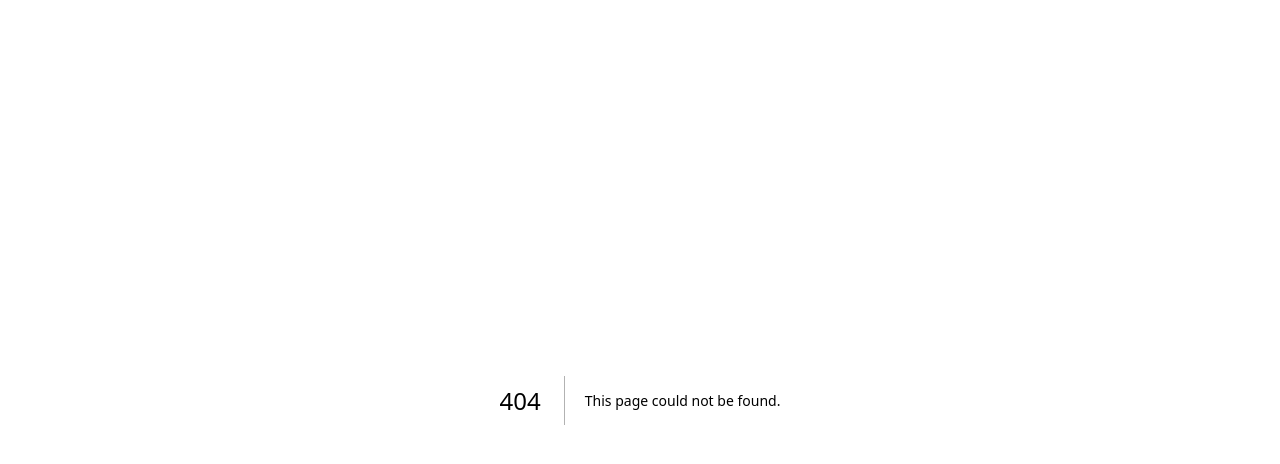
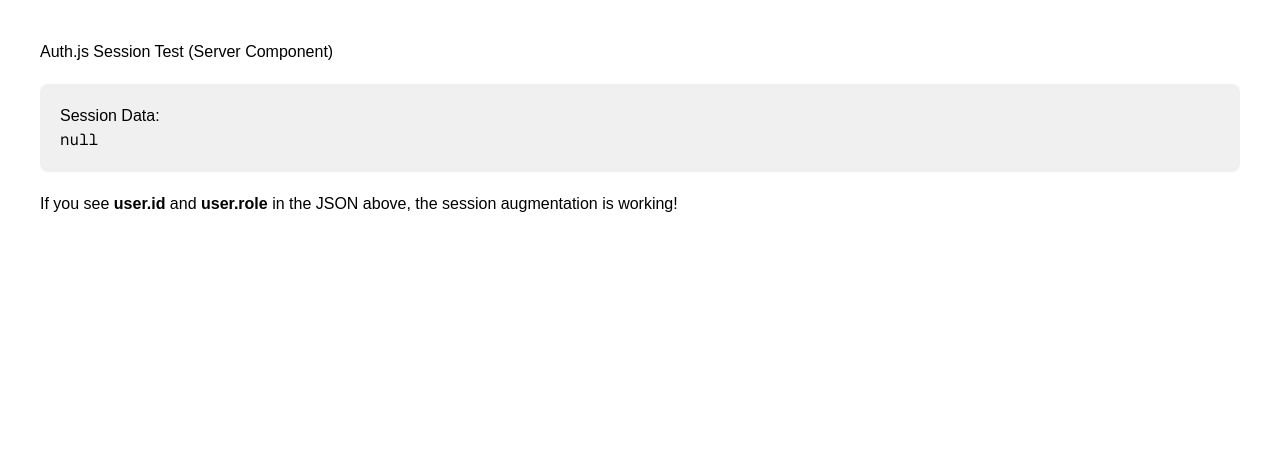
Before and after one commit to Mo-wahid/resource_drop, a Next.js app: page /test/auth in a window 1280 px wide. Before the commit this address had no page. Shown: the top 464 px of the page. Built offline with nearby package versions, Linux system fonts and the light colour scheme; no server answers.

Commit message:
ML:1 Authjs Implementation

```diff
--- a/package.json
+++ b/package.json
@@ -16,6 +16,7 @@
     "@prisma/client": "^7.9.1",
     "argon2": "^0.45.1",
     "next": "16.2.12",
+    "next-auth": "^5.0.0-beta.32",
     "pg": "^8.22.0",
     "react": "19.2.4",
     "react-dom": "19.2.4"
--- /dev/null
+++ b/src/app/api/auth/[...nextauth]/route.ts
@@ -0,0 +1,3 @@
+import { handlers } from "@/auth";
+
+export const { GET, POST } = handlers;
--- /dev/null
+++ b/src/app/api/test/auth/route.ts
@@ -0,0 +1,15 @@
+import { auth } from "@/auth";
+import { NextResponse } from "next/server";
+
+export async function GET() {
+  try {
+    const session = await auth();
+    return NextResponse.json({ session });
+  } catch (error: unknown) {
+    console.error("Auth test error:", error);
+    return NextResponse.json(
+      { error: error instanceof Error ? error.message : "Unknown error" },
+      { status: 500 }
+    );
+  }
+}
--- /dev/null
+++ b/src/app/test/auth/page.tsx
@@ -0,0 +1,18 @@
+import { auth } from "@/auth";
+
+export default async function AuthTestPage() {
+  const session = await auth();
+
+  return (
+    <div style={{ padding: "40px", fontFamily: "sans-serif", color: "black", backgroundColor: "white", minHeight: "100vh" }}>
+      <h1>Auth.js Session Test (Server Component)</h1>
+      <div style={{ margin: "20px 0", padding: "20px", backgroundColor: "#f0f0f0", borderRadius: "8px" }}>
+        <h2>Session Data:</h2>
+        <pre>{JSON.stringify(session, null, 2)}</pre>
+      </div>
+      <p>
+        If you see <strong>user.id</strong> and <strong>user.role</strong> in the JSON above, the session augmentation is working!
+      </p>
+    </div>
+  );
+}
--- a/src/app/test/upload/page.tsx
+++ b/src/app/test/upload/page.tsx
@@ -63,7 +63,7 @@ export default function UploadTestPage() {
   };
 
   return (
-    <div style={{ padding: "40px", fontFamily: "sans-serif" }}>
+    <div style={{ padding: "40px", fontFamily: "sans-serif", color: "black", backgroundColor: "white", minHeight: "100vh" }}>
       <h1>MinIO Presigned URL Upload Test</h1>
 
       <div style={{ margin: "20px 0" }}>
--- /dev/null
+++ b/src/auth.ts
@@ -0,0 +1,94 @@
+import NextAuth, { DefaultSession, User as NextAuthUser } from "next-auth";
+import Credentials from "next-auth/providers/credentials";
+import { PrismaClient } from "@prisma/client";
+import { PrismaPg } from "@prisma/adapter-pg";
+import * as argon2 from "argon2";
+
+// NextAuth v5 Module Augmentation
+declare module "next-auth" {
+  interface Session {
+    user: {
+      id: string;
+      role: string;
+    } & DefaultSession["user"];
+  }
+
+  interface User {
+    role: string;
+  }
+}
+
+// Since auth.ts might run in edge/serverless, we instantiate the Prisma Client
+// with the driver adapter. Note: For production Edge environments, ensure you
+// are using Accelerate or a connection pooler if necessary.
+const connectionString = process.env.DATABASE_URL;
+const adapter = connectionString ? new PrismaPg({ connectionString }) : null;
+// Initialize prisma defensively so it can build if DATABASE_URL is missing in some steps
+const prisma = adapter ? new PrismaClient({ adapter }) : new PrismaClient();
+
+export const { handlers, signIn, signOut, auth } = NextAuth({
+  providers: [
+    Credentials({
+      name: "Credentials",
+      credentials: {
+        email: { label: "Email", type: "email" },
+        password: { label: "Password", type: "password" },
+      },
+      async authorize(credentials) {
+        if (!credentials?.email || !credentials?.password) {
+          return null;
+        }
+
+        const email = credentials.email as string;
+        const password = credentials.password as string;
+
+        const user = await prisma.user.findUnique({
+          where: { email },
+          include: { role: true }, // Join the role table
+        });
+
+        if (!user || !user.passwordHash) {
+          return null; // User not found or no password (e.g., OAuth-only user in the future)
+        }
+
+        const isValid = await argon2.verify(user.passwordHash, password);
+
+        if (!isValid) {
+          return null;
+        }
+
+        // Return the user object, mapped to the augmented User type
+        return {
+          id: user.id,
+          email: user.email,
+          name: user.username,
+          role: user.role.name, // Pass the human-readable role name
+        };
+      },
+    }),
+  ],
+  callbacks: {
+    async jwt({ token, user }) {
+      // The user object is only passed on the initial sign in
+      if (user) {
+        token.id = user.id;
+        token.role = user.role;
+      }
+      return token;
+    },
+    async session({ session, token }) {
+      if (token.id && session.user) {
+        session.user.id = token.id as string;
+        session.user.role = token.role as string;
+      }
+      return session;
+    },
+  },
+  session: {
+    strategy: "jwt",
+  },
+  pages: {
+    // If we want a custom login page later, we'd specify it here:
+    // signIn: '/login',
+  },
+});
```
Also changed, not shown: 2 other files (tests, documents, lock files or other folders).
